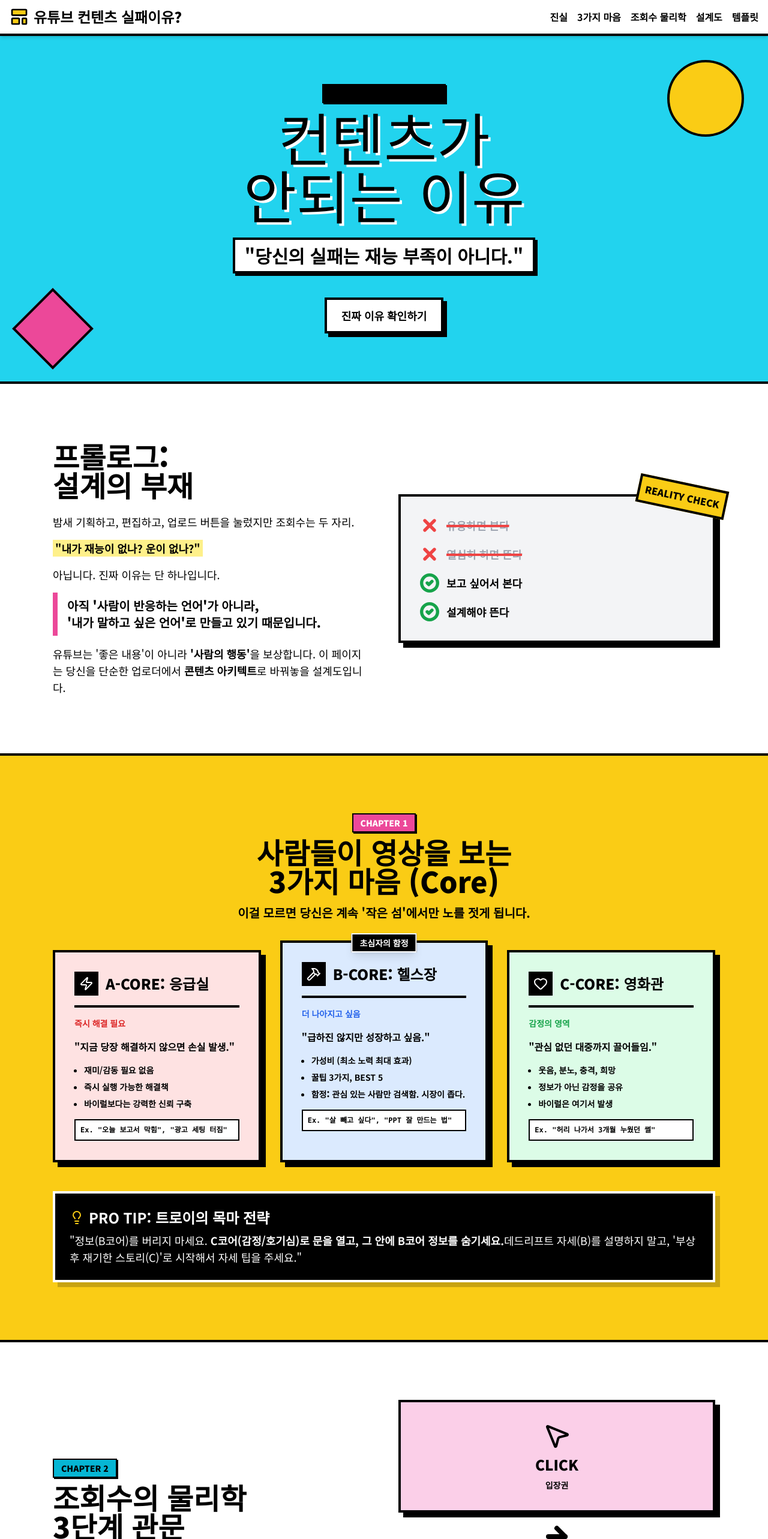
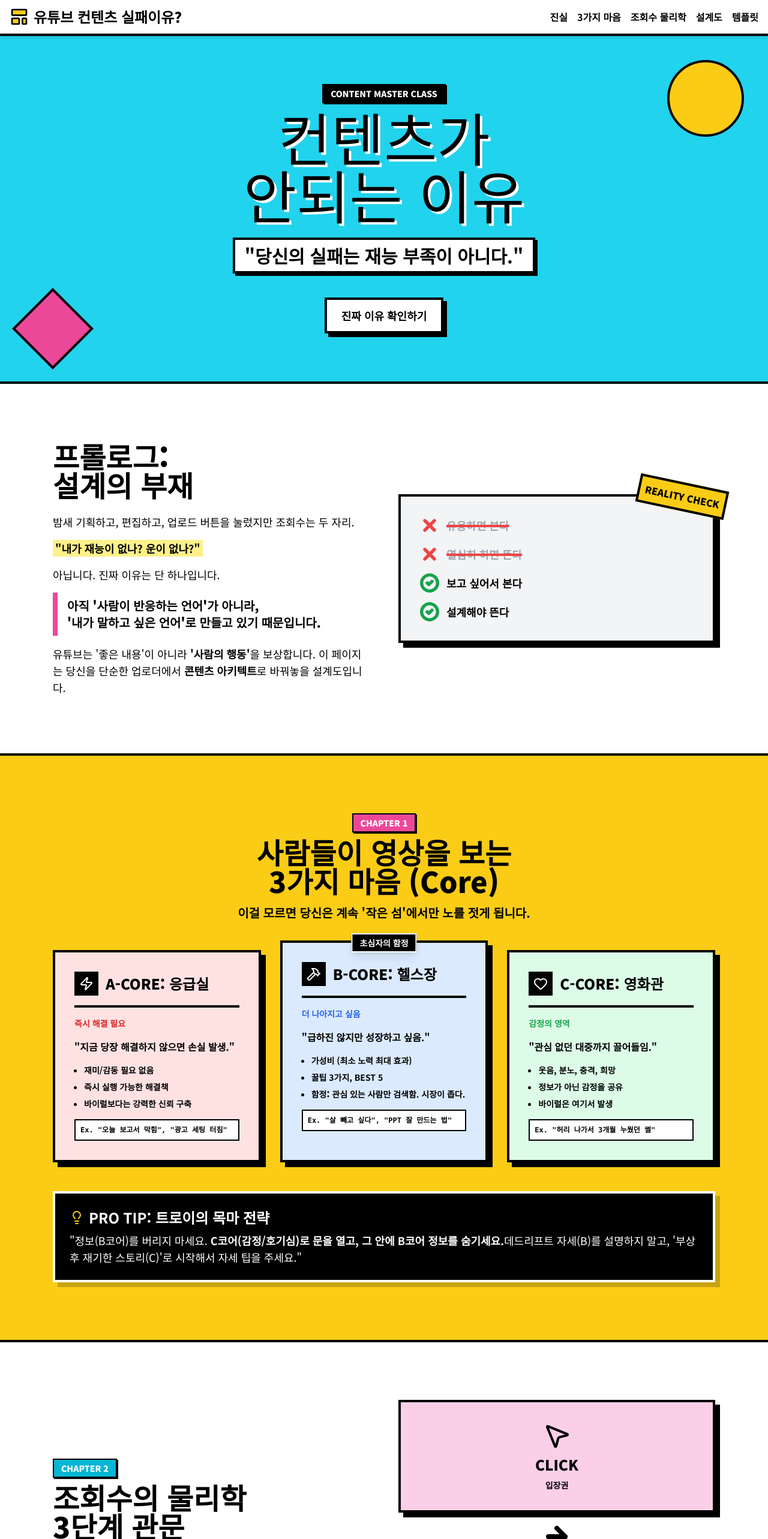
Before and after one commit to bitcory/youtubewin, a React (Vite) app: page / in a window 1280 px wide. Shown: the top 2566 px of the page at 60% size. Built offline with nearby package versions, Linux system fonts and the light colour scheme.

Commit message:
Add text color to all NeoBadge components
- CONTENT MASTER CLASS: bg-black text-white
- CHAPTER 2: bg-cyan-500 text-white
- APPENDIX: bg-black text-white

🤖 Generated with [Claude Code](https://claude.com/claude-code)

Co-Authored-By: Claude Opus 4.5 <noreply@anthropic.com>

```diff
--- a/App.tsx
+++ b/App.tsx
@@ -182,7 +182,7 @@ const App = () => {
         <div className="absolute bottom-10 left-10 w-24 h-24 bg-pink-500 transform rotate-45 border-4 border-black -z-0 opacity-50 md:opacity-100"></div>
 
         <div className="max-w-4xl mx-auto text-center relative z-10">
-          <NeoBadge text="CONTENT MASTER CLASS" color="bg-black" />
+          <NeoBadge text="CONTENT MASTER CLASS" color="bg-black text-white" />
           <h1 className="text-5xl md:text-8xl font-white mb-6 leading-tight drop-shadow-[4px_4px_0px_rgba(255,255,255,1)]">
             컨텐츠가<br />안되는 이유
           </h1>
@@ -305,7 +305,7 @@ const App = () => {
       <NeoSection id="funnel" className="bg-white">
         <div className="grid md:grid-cols-2 gap-12 items-center">
           <div>
-            <NeoBadge text="CHAPTER 2" color="bg-cyan-500" />
+            <NeoBadge text="CHAPTER 2" color="bg-cyan-500 text-white" />
             <h2 className="text-4xl md:text-5xl font-black mb-6">조회수의 물리학<br />3단계 관문</h2>
             <p className="text-xl mb-6">유튜브는 복잡한 알고리즘이 아닙니다. 사람의 행동 패턴일 뿐입니다.</p>
 
@@ -421,7 +421,7 @@ const App = () => {
       {/* Templates Section */}
       <NeoSection id="templates" className="bg-yellow-50">
         <div className="mb-10 text-center">
-          <NeoBadge text="APPENDIX" color="bg-black" />
+          <NeoBadge text="APPENDIX" color="bg-black text-white" />
           <h2 className="text-4xl md:text-5xl font-black">초심자용 콘텐츠 공장<br />템플릿 10개 중 BEST 5</h2>
           <p className="mt-4">"형태가 있으면 매번 0에서 시작하지 않습니다. 복사해서 쓰세요."</p>
         </div>
```
